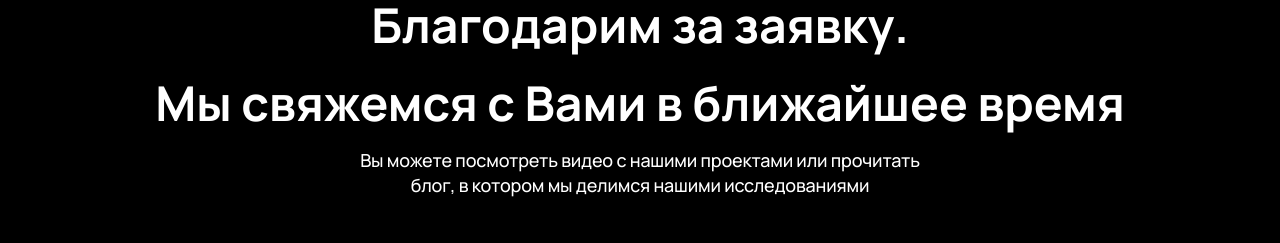
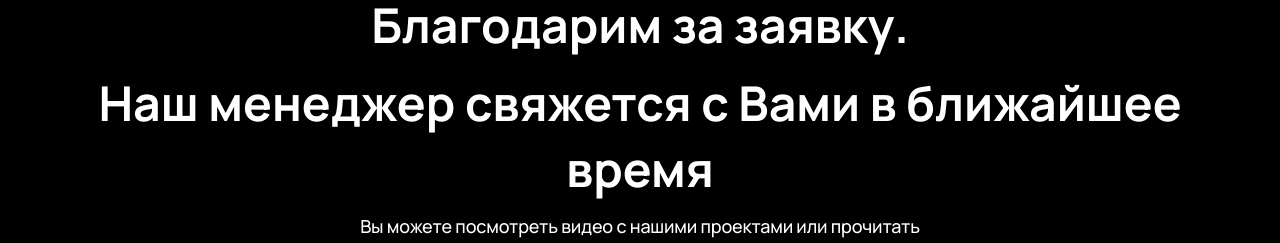
Before and after one commit to OffMovi369/devappbr-website, a SvelteKit app: page /postapplication in a window 1280 px wide. Shown: the part 158-401 px from the top of the page. Built offline with nearby package versions, Linux system fonts and the light colour scheme; grey boxes are pictures that could not be loaded.

Commit message:
menedger add

```diff
--- a/src/routes/postapplication/+page.svelte
+++ b/src/routes/postapplication/+page.svelte
@@ -5,7 +5,7 @@
 <div class="postapp">
     <div class="postapp_ccontent">
         <h1 class="post_title">Благодарим за заявку.</h1>
-        <h1 class="post_title"> Мы свяжемся с Вами в ближайшее время</h1>
+        <h1 class="post_title"> Наш менеджер свяжется с Вами в ближайшее время</h1>
         <p class="post_dis">Вы можете посмотреть видео с нашими проектами или прочитать блог, в котором мы делимся нашими исследованиями</p>
         <div class="video">
             <iframe width="100%" height="100%" src="https://www.youtube.com/embed/-V9T6To4P54?si=fsuiJtmGqb8aT2_K" title="YouTube video player" frameborder="0" allow="accelerometer; autoplay; clipboard-write; encrypted-media; gyroscope; picture-in-picture; web-share" allowfullscreen></iframe>
```
